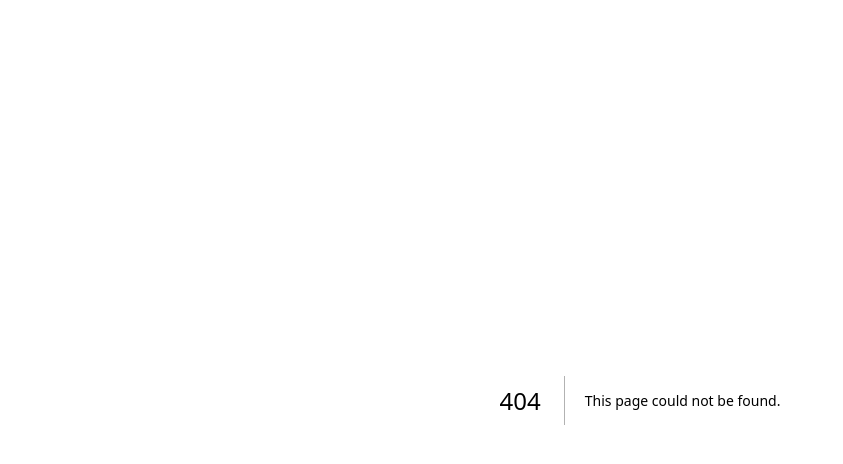
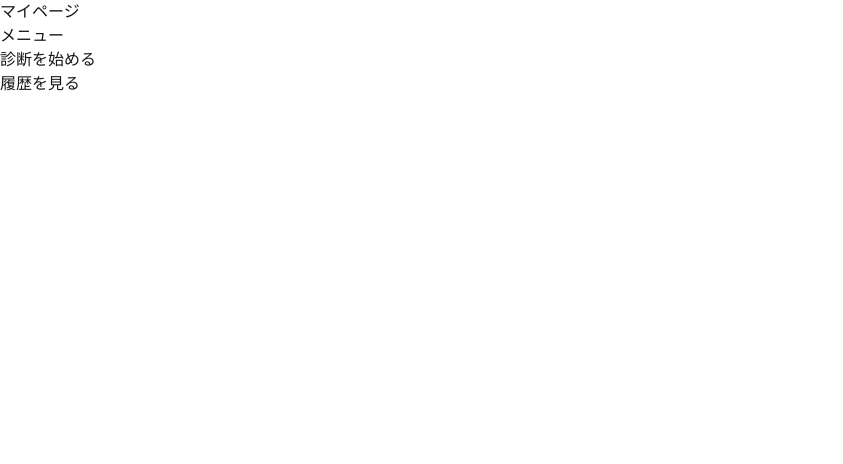
Before and after one commit to arasei/personal-nutrition-app, a Next.js app in the folder web/: page /mypage in a window 1280 px wide. Before the commit this address had no page. Shown: the top 464 px of the page, without its empty margins (0-843 px from the left). Built offline with nearby package versions, Linux system fonts and the light colour scheme.

Commit message:
feat: ログイン後の遷移先としてマイページ(/mypage/page.tsx)を追加

```diff
--- a/web/app/login/page.tsx
+++ b/web/app/login/page.tsx
@@ -185,7 +185,7 @@ export default function LoginPage() {
       }
 
       // ログイン成功後にページ遷移
-      router.push("/diagnosis");
+      router.push("/mypage");
     } catch (error) {
       console.error("ログイン中にエラーが発生しました:", error);
       setErrorMessage("ログイン処理中にエラーが発生しました。時間をおいて再度お試しください。");
--- /dev/null
+++ b/web/app/mypage/page.tsx
@@ -0,0 +1,47 @@
+// web/app/mypage/page.tsx
+
+// ログイン後の遷移先 mypage/page.tsx 追加
+
+// マイページから他ページへ遷移するためのリンクを設置
+// ログイン後は/mypageへ遷移
+// /mypage から診断開始へ遷移可能
+// /mypageから履歴一覧へ遷移可能
+// 現在は入力もstateも無いのでServer Component仕様
+
+
+
+// 流れ
+// /login
+//   ↓
+// ログイン成功
+//   ↓
+// router.push で /mypageへ遷移
+//   ↓
+// /mypage
+//   ├─ 診断を始める → /diagnosis/start
+//   └─ 履歴を見る   → /history
+
+
+
+
+
+
+// Next.jsのページ遷移リンクを読み込み
+import Link from "next/link";
+
+export default function Mypage() {
+  return (
+    <main>
+      <h1>マイページ</h1>
+
+      <p>メニュー</p>
+      <div>
+        <Link href="/diagnosis/start">診断を始める</Link>
+      </div>
+
+      <div>
+        <Link href="/history">履歴を見る</Link>
+      </div>
+    </main>
+  )
+}
```
